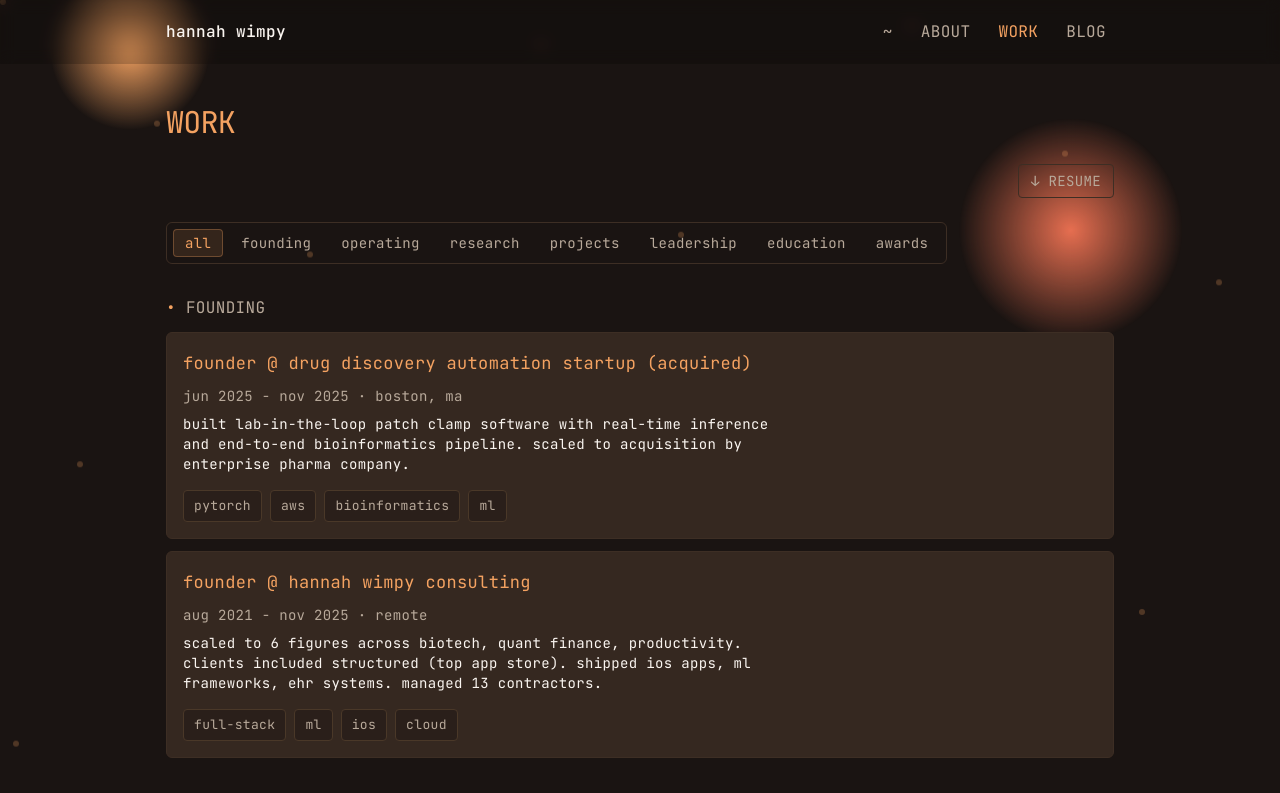
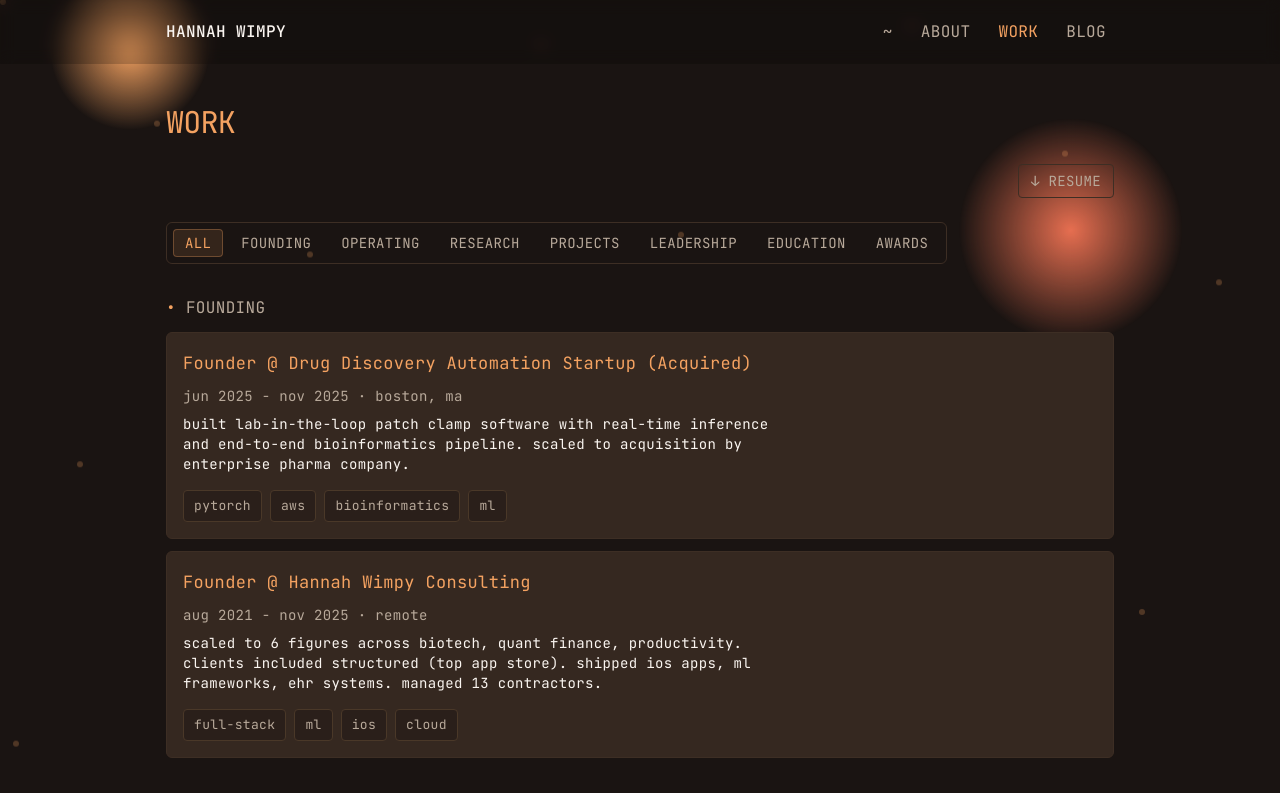
Before and after one commit to hannahgwimpy/hannahwimpy-site, a Next.js app: page /work in a window 1280 px wide. Shown: the top 793 px of the page. Built offline with nearby package versions, Linux system fonts and the light colour scheme.

Commit message:
style: ensure uppercase for brand and tabs; capitalize work card titles

```diff
--- a/components/Nav.tsx
+++ b/components/Nav.tsx
@@ -11,7 +11,7 @@ export default function Nav() {
   return (
     <header className="sticky top-0 z-40 backdrop-blur supports-[backdrop-filter]:bg-black/20">
       <div className="container mx-auto container-max px-4 py-4 flex items-center justify-between">
-        <Link href="/" className="text-base font-medium tracking-wide hover:text-accent-hover">hannah wimpy</Link>
+        <Link href="/" className="text-base font-medium tracking-wide hover:text-accent-hover">HANNAH WIMPY</Link>
         <nav className="flex items-center gap-3 text-base">
           <Link href="/" className={linkClass('/')}>~</Link>
           <Link href="/about" className={linkClass('/about')}>about</Link>
--- a/components/WorkCard.tsx
+++ b/components/WorkCard.tsx
@@ -14,7 +14,7 @@ export default function WorkCard({ item }: { item: WorkItem }) {
   return (
     <div className="card rounded-md p-4 flex items-start justify-between gap-4 hover:shadow-card">
       <div className="space-y-2">
-        <div className="text-accent-primary">
+        <div className="text-accent-primary capitalize">
           {item.link ? (
             <Link href={item.link} target="_blank" className="hover:text-accent-hover">{item.title}</Link>
           ) : (
--- a/components/WorkFilters.tsx
+++ b/components/WorkFilters.tsx
@@ -14,7 +14,7 @@ export default function WorkFilters({ value, onChange }: { value: Tab; onChange:
           <button
             key={t}
             onClick={() => onChange(t)}
-            className={`relative z-10 text-sm px-3 py-1 rounded transition-colors ${
+            className={`relative z-10 text-sm px-3 py-1 rounded transition-colors uppercase ${
               active ? 'text-accent-primary' : 'text-text-secondary hover:text-accent-hover'
             }`}
           >
```
